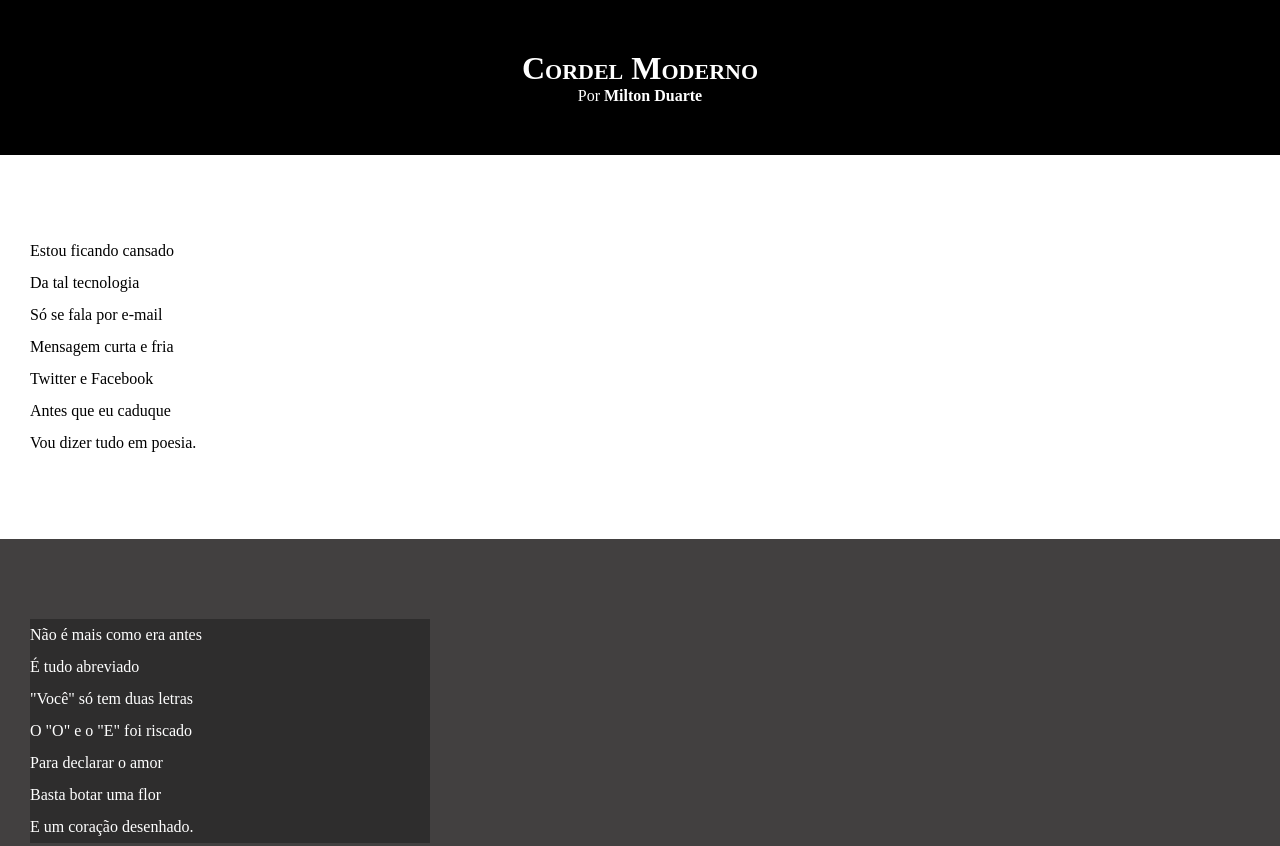
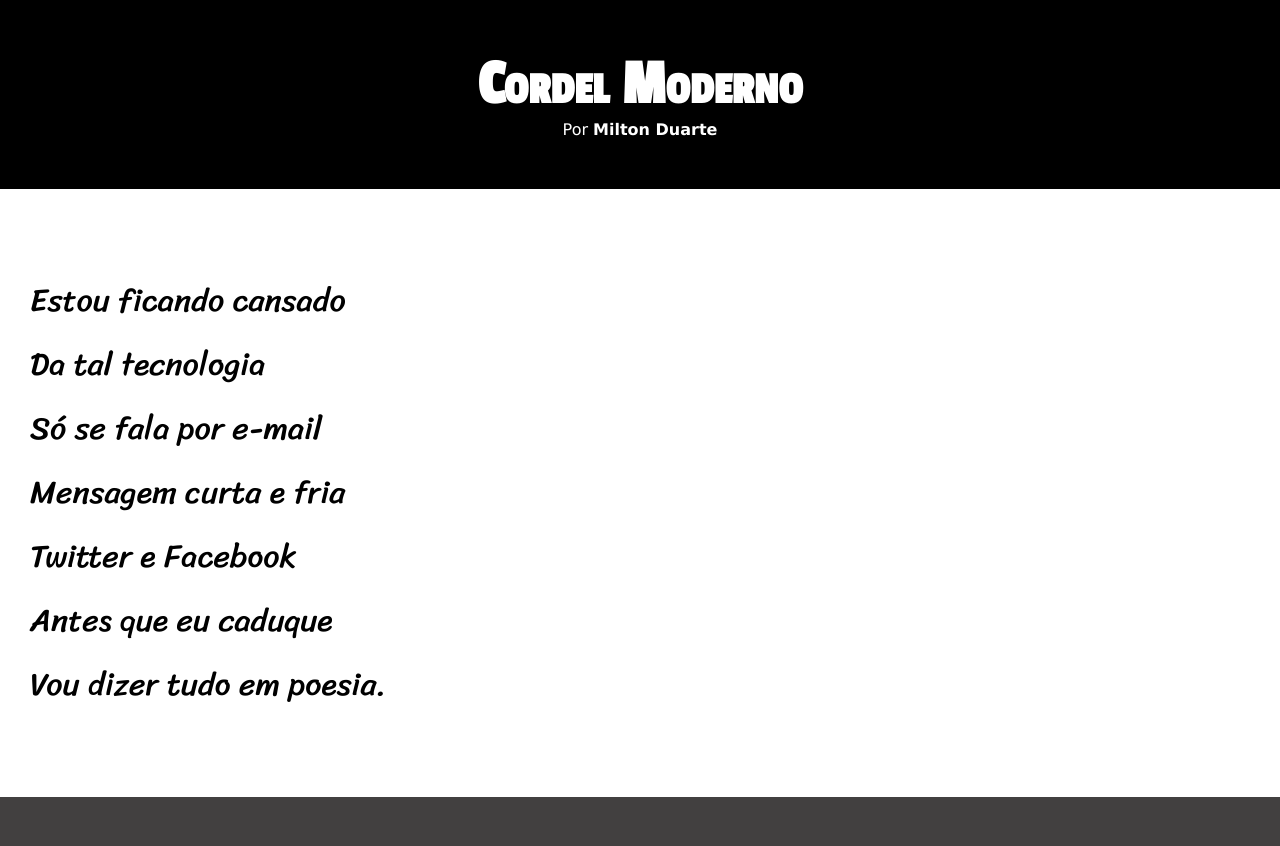
Before and after one commit to mauriciolsilva-zz/site-cordelmorderno, a plain HTML site: page index.html in a window 1280 px wide. Shown: the top 846 px of the page. Drawn offline with Linux system fonts and the light colour scheme.

Commit message:
update style.css

```diff
--- a/estilo/style.css
+++ b/estilo/style.css
@@ -1,13 +1,26 @@
 @charset "UTF-8";
+
+@import url('https://fonts.googleapis.com/css2?family=Passion+One&display=swap');
+
+@import url('https://fonts.googleapis.com/css2?family=Sriracha&display=swap');
+
+:root {
+    --fonte1: Verdana, Geneva, Tahoma, sans-serif; /*padrão*/
+    --fonte2: 'Passion One', cursive; /*titulos*/
+    --fonte3: 'Sriracha', cursive; /*contúdo*/
+
+}
 
 * {
     margin: 0px;
     padding: opx;
+    font-size: 1em;
 }
 
 html, body {
     min-height: 100vg;
     background-color: darkgrey;
+    font-family: var(--fonte1)
 
 
 
@@ -22,6 +35,8 @@ header {
 header > h1 {
     padding-top: 50px; /*espaço acima da linha*/
     font-variant: small-caps;
+    font-family: var(--fonte2);
+    font-size: 4em;
 }
 
 header > p {
@@ -49,6 +64,8 @@ section {
     padding-bottom: 10vh;
     line-height: 2em;
     padding-left: 30px;
+    font-family: var(--fonte3);
+    font-size: 2em;
 }
 
 section.normal {
```
